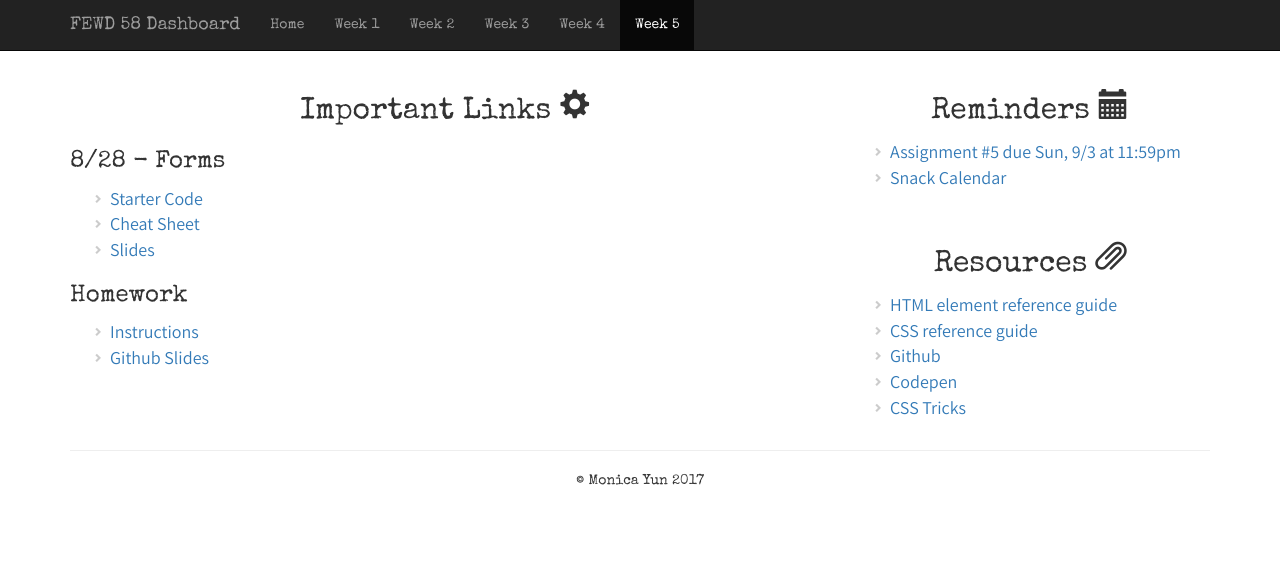
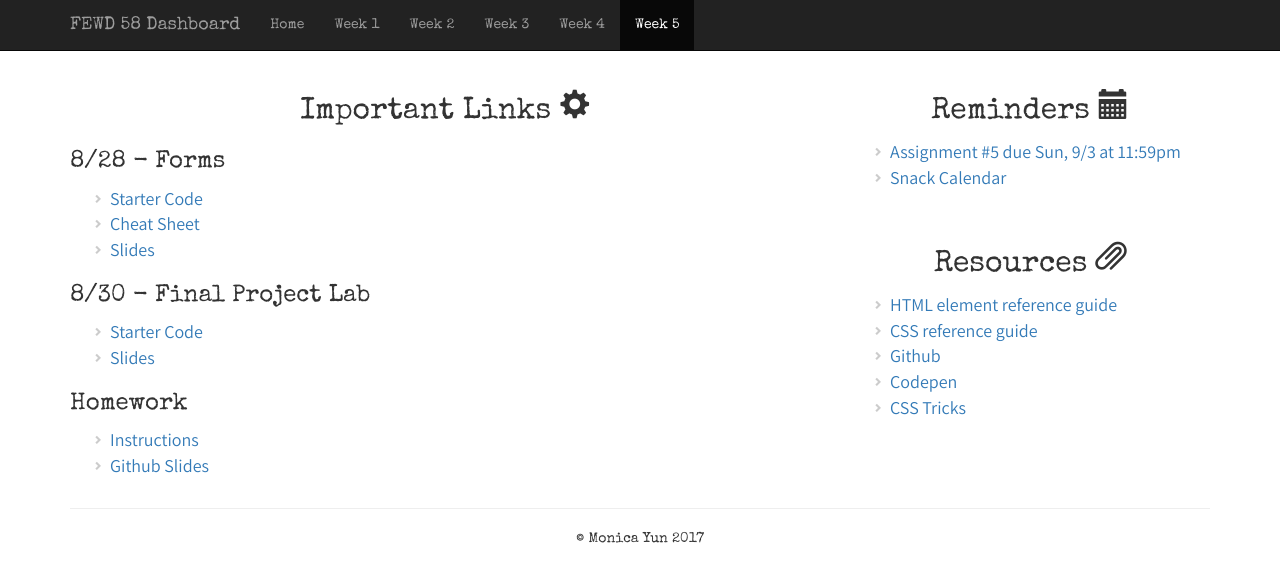
Before and after one commit to larissam/fewd_dashboard, a plain HTML site: page week_5.html in a window 1280 px wide. Drawn offline with nearby package versions, Linux system fonts and the light colour scheme.

Commit message:
add starter project lab stuff

```diff
--- a/week_5.html
+++ b/week_5.html
@@ -46,11 +46,11 @@
             <li><a href="https://drive.google.com/file/d/0B8BTRA0HXTPEZ1FOQ0E2VXN5UUk/view" class="article-content" target="_blank">Cheat Sheet</a></li>
             <li><a href="https://drive.google.com/file/d/0B8BTRA0HXTPEY0plMmN3Z1MybG8/view?usp=sharing" class="article-content" target="_blank">Slides</a></li>
           </ul>
-          <!-- <h3>8/30 - Final Project Lab</h3> -->
-          <!-- <ul> -->
-          <!--   <li><a href="downloads/week_5/" class="article-content">Starter Code</a></li> -->
-          <!--   <li><a href="" class="article-content" target="_blank">Slides</a></li> -->
-          <!-- </ul> -->
+          <h3>8/30 - Final Project Lab</h3>
+          <ul>
+            <li><a href="downloads/week_5/10_starter_project_lab.zip" class="article-content">Starter Code</a></li>
+            <li><a href="https://drive.google.com/file/d/0B8BTRA0HXTPEdVZMT1ItM2N2YWc/view?usp=sharing" class="article-content" target="_blank">Slides</a></li>
+          </ul>
 
           <h3>Homework</h3>
           <ul>
```
Also changed, not shown: 1 other file.
